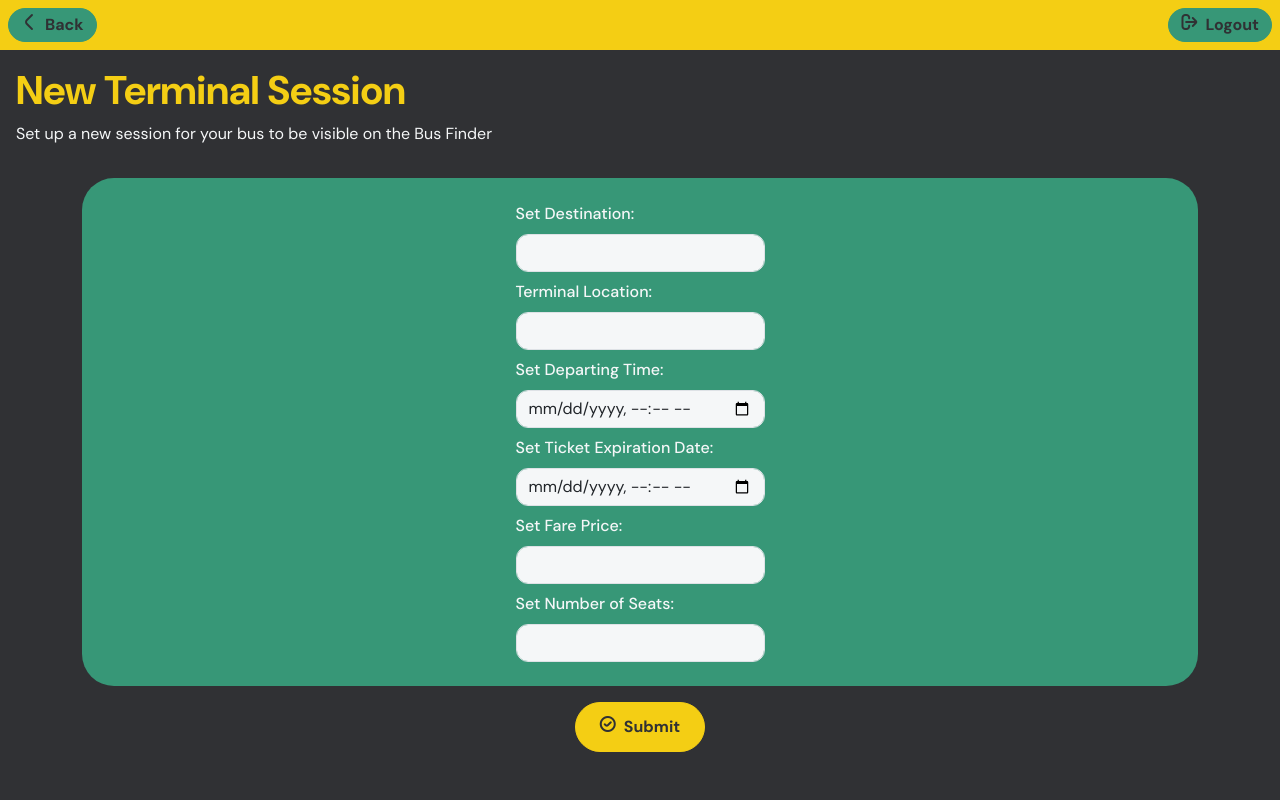
After one commit to shindaeon/Project-Leo, a PHP site: page /views/admin/newsession.php in a window 1280 px wide. The commit adds this page. Run offline with PHP 8.4, Linux system fonts and the light colour scheme; the visitor is signed in with stand-in values (Sample User, id 1); some libraries are stand-ins or nearby versions.

Commit message:
Update
1. Added New Session + Functionality for Buses that does not have a current session active
2. Modified Dashboard
3. Bus Manager can now let's you access bus
4. New Issue: header output in selectseat.php when you try to select seat and submit and it does not generate a receipt

```diff
--- /dev/null
+++ b/frontend/views/admin/newsession.php
@@ -0,0 +1,113 @@
+<?php
+session_start();
+if (!isset($_SESSION['emp_username'])) {
+      header('Location: login.php');
+}
+if (!isset($_SESSION['terminal_session_id'])) {
+      header('Location: busmanager.php');
+}
+include '../../controllers/dbConfig.php';
+if(isset($_POST['btn_submit']) && isset($_SESSION['bus_plate_number'])){
+      $destination = $_POST['destination'];
+      $terminal_location = $_POST['terminal_location'];
+      $departing_time = $_POST['departing_time'];
+      $expiration_date = $_POST['expiration_date'];
+      $fare_price = $_POST['fare_price'];
+      $bus_status = "NOW BOARDING";
+      $number_of_seats = $_POST['seats'];
+      $seats = [];
+      for ($i = 0; $i < $number_of_seats; $i++) {
+            $seats[$i] = [
+                  "status" => "available",
+                  "ticket" => null,
+                  "username" => null,
+                  "seatNumber" => $i
+            ];
+      }
+      $seats_json = json_encode($seats);
+
+
+
+      $query = $dbConnection->prepare("INSERT INTO terminal_sessions (destination, terminal_location, departing_time, expiration_date, fare_price, passengers, bus_status) VALUES (?, ?, ?, ?, ?, ?, ?)");
+      $query->bind_param('sssssss', $destination, $terminal_location, $departing_time, $expiration_date, $fare_price, $seats_json, $bus_status);
+      $query->execute();
+      $session_id = $dbConnection->insert_id;
+      $query->close();
+
+      $query = $dbConnection->prepare("UPDATE buses SET current_terminal_session = ? WHERE bus_plate_number = ?");
+      $query->bind_param('ss', $session_id, $_SESSION['bus_plate_number']);
+      $query->execute();
+      $query->close();
+      $_SESSION['terminal_session_id'] = $session_id;
+      header('Location: dashboard.php');
+}
+?>
+<!DOCTYPE html>
+<html lang="en">
+
+<head>
+      <title>Project Leoforeio</title>
+      <meta charset="UTF-8" />
+      <link rel="icon" type="image/svg+xml" href="../public/LogoCircle.png" />
+      <meta name="viewport" content="width=device-width, initial-scale=1.0" />
+      <link rel="stylesheet" href="../../src/css/bootstrap/bootstrap.css" />
+      <link rel="stylesheet" href="../../src/css/typography.css" />
+      <link rel="stylesheet" href="../../src/css/custom.css" />
+      <link rel="stylesheet" href="../../node_modules/@flaticon/flaticon-uicons/css/bold/rounded.css" />
+      <link rel="stylesheet" href="../../node_modules/@flaticon/flaticon-uicons/css/brands/all.css" />
+</head>
+
+<body>
+      <div class='container-fluid p-2 bg-primary position-sticky fixed-top'>
+            <div class='row'>
+                  <div class='col d-flex align-items-center'>
+                        <button class='btn btn-secondary btn-nav'><i class="fi fi-br-angle-left me-2"></i>Back</button>
+                  </div>
+                  <div class='col d-flex justify-content-end align-items-center'>
+                        <button class='btn btn-secondary btn-nav' onclick="logout()"><i class="fi fi-br-sign-out-alt me-2"></i>Logout</button>
+                  </div>
+            </div>
+      </div>
+      <h1 class="text-primary pt-3 px-3">New Terminal Session</h1>
+      <p class="pb-3 px-3">Set up a new session for your bus to be visible on the Bus Finder</p>
+      <div class="container">
+            <div class="d-flex rounded-5 justify-content-center align-content-center p-3 bg-secondary">
+                  <form method="POST" action="">
+                        <div class="form-group my-2">
+                              <label for="destination" class="form-label">Set Destination:</label>
+                              <input type="text" name="destination" class="form-control" required>
+                        </div>
+                        <div class="form-group my-2">
+                              <label for="terminal_location" class="form-label">Terminal Location:</label>
+                              <input type="text" name="terminal_location" class="form-control" required>
+                        </div>
+                        <div class="form-group my-2">
+                              <label for="departing_time" class="form-label">Set Departing Time:</label>
+                              <input type="datetime-local" name="departing_time" class="form-control" required>
+                        </div>
+                        <div class="form-group my-2">
+                              <label for="expiration_date" class="form-label">Set Ticket Expiration Date:</label>
+                              <input type="datetime-local" name="expiration_date" class="form-control" required>
+                        </div>
+                        <div class="form-group my-2">
+                              <label for="fare_price" class="form-label">Set Fare Price:</label>
+                              <input type="number" name="fare_price" class="form-control" required>
+                        </div>
+                        <div class="form-group my-2">
+                              <label for="seats" class="form-label">Set Number of Seats:</label>
+                              <input type="number" name="seats" class="form-control" required>
+                        </div>
+
+            </div>
+            <div class="d-flex justify-content-center p-3">
+                  <button class="btn btn-primary" type="submit" name="btn_submit"><i class="fi fi-br-check-circle me-2"></i>Submit</button>
+            </div>
+            </form>
+
+
+            <!-- Include Popper.js and Bootstrap JavaScript -->
+            <script src="../../node_modules/@popperjs/core/dist/umd/popper.js"></script>
+            <script src="../../src/js/bootstrap/bootstrap.js"></script>
+</body>
+
+</html>
--- a/frontend/views/selectseat.php
+++ b/frontend/views/selectseat.php
@@ -32,6 +32,7 @@ if (isset($bus_id)) {
       $passengers = json_decode($row['passengers']);
 } else {
       header('Location: ../index.php');
+      exit();
 }
 $query->close();
 ?>
@@ -112,6 +113,7 @@ $query->close();
                         $updateQuery->bind_param('si', $updated_passengers, $row['session_id']);
                         $updateQuery->execute();
                         if ($updateQuery->affected_rows > 0) {
+                              ob_start();
                               $receiptData = [
                                     'barcode' => $barcode,
                                     'destination' => $row['destination'],
@@ -127,6 +129,7 @@ $query->close();
                               ];
                               $_SESSION['receiptData'] = $receiptData;
                               header('Location: ../views/receipt.php');
+                              ob_end_flush();
                         } else {
                               echo "<script>alert('Failed to reserve seat $selected_seat!')</script>";
                         }
```
Also changed, not shown: frontend/views/admin/busmanager.php (+8 -1 lines), frontend/views/admin/dashboard.php (+64 -4 lines).
